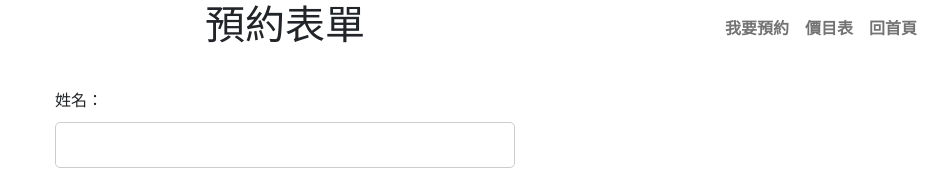
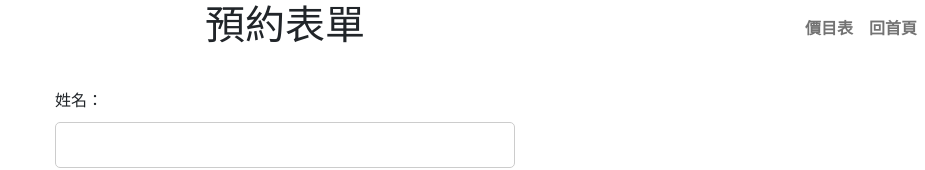
Before and after one commit to xu03xu03/day4, a plain HTML site: page beauty2.html in a window 1280 px wide. Shown: the top 170 px of the page, without its empty margins (355-1280 px from the left). Drawn offline with nearby package versions, Linux system fonts and the light colour scheme.

Commit message:
Update beauty2.html

```diff
--- a/beauty2.html
+++ b/beauty2.html
@@ -98,14 +98,11 @@
     <!-- 導覽列內容 -->
     <div class="collapse navbar-collapse justify-content-end" id="navbarNav">
         <ul class="navbar-nav">
-            <!-- 導覽連結 - 我要預約 -->
-            <li class="nav-item">
-                <a class="nav-link" href="./beauty2.html"><strong>我要預約</strong></a>
-            </li>
             <!-- 導覽連結 - 價目表 -->
             <li class="nav-item">
                 <a class="nav-link" href="#price"><strong>價目表</strong></a>
             </li>
+            <!-- 導覽連結 - 回首頁 -->
             <li class="nav-item">
                 <a class="nav-link" href="./index.html"><strong>回首頁</strong></a>
             </li>
```
